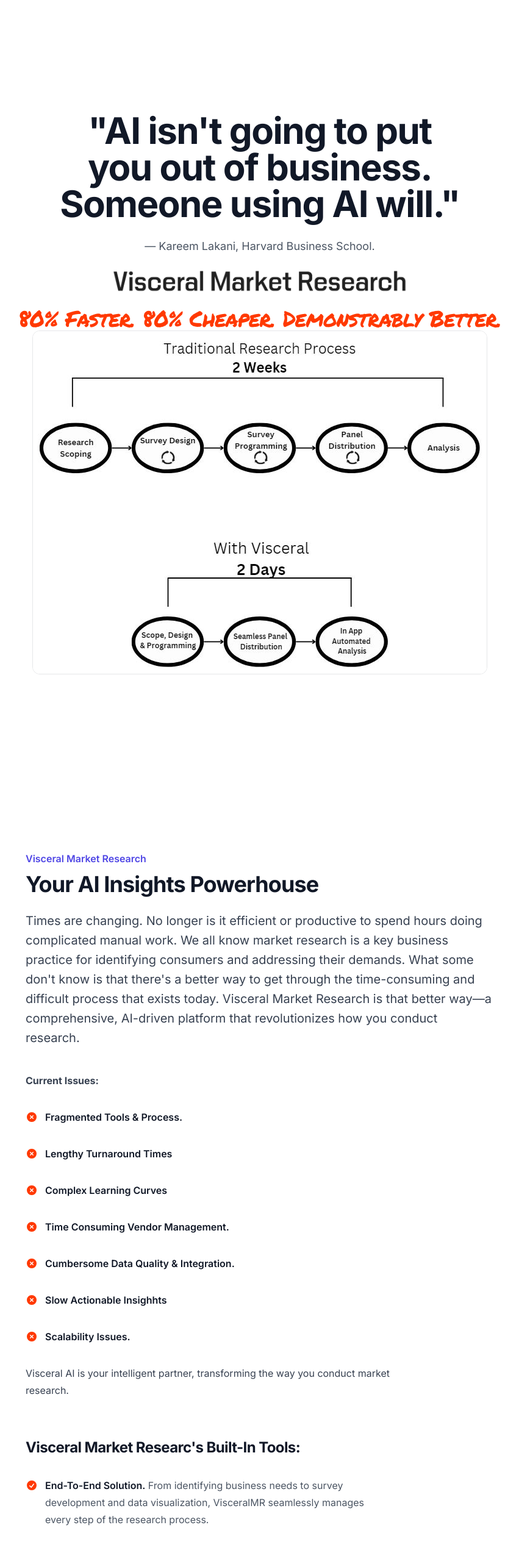
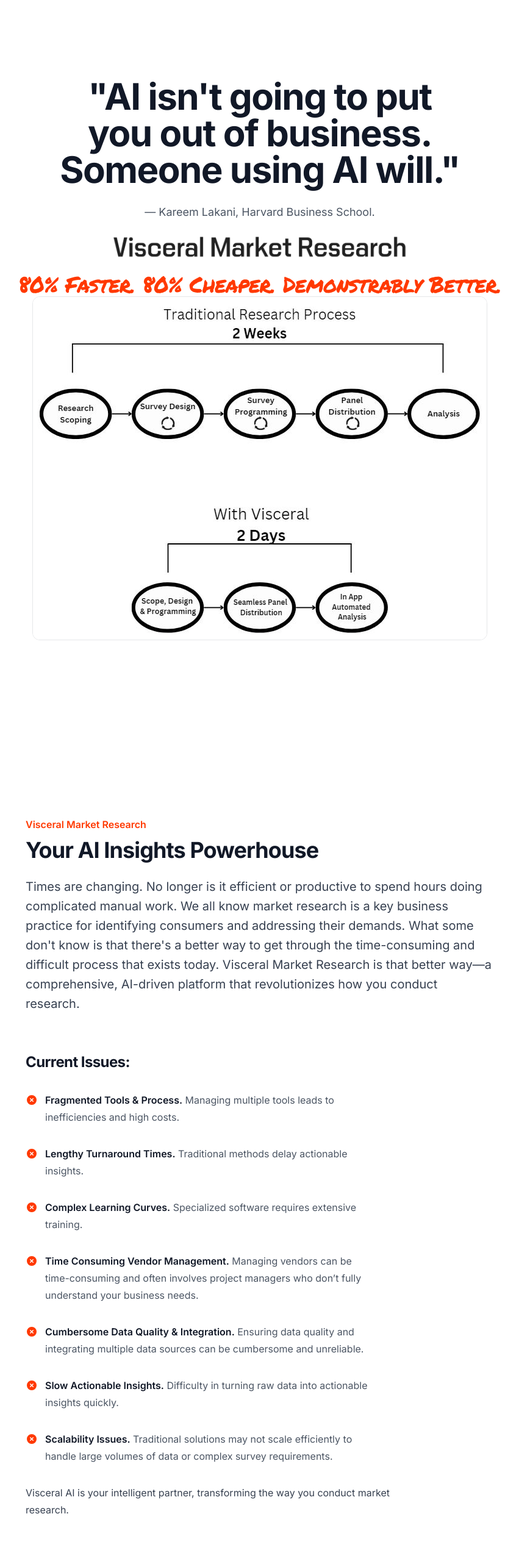
Before and after one commit to neeld3/VisceralMKT, a Next.js app: page / in a window 1280 px wide. Shown: the top 2542 px of the page at 61% size, without its empty margins (214-1065 px from the left). Built offline with nearby package versions, Linux system fonts and the light colour scheme.

Commit message:
Update page.tsx

```diff
--- a/src/app/page.tsx
+++ b/src/app/page.tsx
@@ -32,10 +32,8 @@ export default function Home() {
       </Head>
 
       <main className="">
-        <div className="bg-white">
-          <div className="relative isolate pt-14">
 
-            <div className="py-24 sm:py-32 lg:pb-40">
+        <div className="bg-white relative isolate pt-14 py-24 sm:py-32 lg:pb-40">
           <div className="mx-auto max-w-7xl px-6 lg:px-8">
             <div className="mx-auto max-w-2xl text-center">
               <h1 className="text-4xl font-bold tracking-tight text-gray-900 sm:text-6xl">
@@ -73,12 +71,11 @@ export default function Home() {
             </div>
           </div>
         </div>
-          </div>
-        </div>
+
 
         <div className="bg-white px-6 py-32 lg:px-8">
           <div className="mx-auto max-w-3xl text-base leading-7 text-gray-700">
-            <p className="text-base font-semibold leading-7 text-indigo-600">Visceral Market Research</p>
+            <p className="text-base font-semibold leading-7 text-custom-color">Visceral Market Research</p>
             <h1 className="mt-2 text-3xl font-bold tracking-tight text-gray-900 sm:text-4xl">Your AI Insights Powerhouse</h1>
             <p className="mt-6 text-xl leading-8">
               Times are changing. No longer is it efficient or productive to spend hours doing complicated manual work. We all know market research is a key business practice for
@@ -86,50 +83,48 @@ export default function Home() {
               that exists today. Visceral Market Research is that better way—a comprehensive, AI-driven platform that revolutionizes how you conduct research.
             </p>
             <div className="mt-10 max-w-2xl">
-              <p>
-                <strong>Current Issues:</strong>
-              </p>
+              <h2 className="mt-16 text-2xl font-bold tracking-tight text-gray-900">Current Issues:</h2>
               <ul role="list" className="mt-8 max-w-xl space-y-8 text-gray-600">
                 <li className="flex gap-x-3">
                   <XCircleIcon className="mt-1 h-5 w-5 flex-none text-custom-color" aria-hidden="true" />
                   <span>
-                    <strong className="font-semibold text-gray-900">Fragmented Tools & Process.</strong>
+                    <strong className="font-semibold text-gray-900">Fragmented Tools & Process.</strong> Managing multiple tools leads to inefficiencies and high costs.
                   </span>
                 </li>
                 <li className="flex gap-x-3">
                   <XCircleIcon className="mt-1 h-5 w-5 flex-none text-custom-color" aria-hidden="true" />
                   <span>
-                    <strong className="font-semibold text-gray-900">Lengthy Turnaround Times</strong>
+                    <strong className="font-semibold text-gray-900">Lengthy Turnaround Times.</strong> Traditional methods delay actionable insights.
                   </span>
                 </li>
                 <li className="flex gap-x-3">
                   <XCircleIcon className="mt-1 h-5 w-5 flex-none text-custom-color" aria-hidden="true" />
                   <span>
-                    <strong className="font-semibold text-gray-900">Complex Learning Curves</strong>
+                    <strong className="font-semibold text-gray-900">Complex Learning Curves.</strong> Specialized software requires extensive training.
                   </span>
                 </li>
                 <li className="flex gap-x-3">
                   <XCircleIcon className="mt-1 h-5 w-5 flex-none text-custom-color" aria-hidden="true" />
                   <span>
-                    <strong className="font-semibold text-gray-900">Time Consuming Vendor Management.</strong>
+                    <strong className="font-semibold text-gray-900">Time Consuming Vendor Management.</strong> Managing vendors can be time-consuming and often involves project managers who don’t fully understand your business needs.
                   </span>
                 </li>
                 <li className="flex gap-x-3">
                   <XCircleIcon className="mt-1 h-5 w-5 flex-none text-custom-color" aria-hidden="true" />
                   <span>
-                    <strong className="font-semibold text-gray-900">Cumbersome Data Quality & Integration.</strong>
+                    <strong className="font-semibold text-gray-900">Cumbersome Data Quality & Integration.</strong> Ensuring data quality and integrating multiple data sources can be cumbersome and unreliable.
                   </span>
                 </li>
                 <li className="flex gap-x-3">
                   <XCircleIcon className="mt-1 h-5 w-5 flex-none text-custom-color" aria-hidden="true" />
                   <span>
-                    <strong className="font-semibold text-gray-900">Slow Actionable Insighhts</strong>
+                    <strong className="font-semibold text-gray-900">Slow Actionable Insights.</strong> Difficulty in turning raw data into actionable insights quickly.
                   </span>
                 </li>
                 <li className="flex gap-x-3">
                   <XCircleIcon className="mt-1 h-5 w-5 flex-none text-custom-color" aria-hidden="true" />
                   <span>
-                    <strong className="font-semibold text-gray-900">Scalability Issues.</strong>
+                    <strong className="font-semibold text-gray-900">Scalability Issues.</strong> Traditional solutions may not scale efficiently to handle large volumes of data or complex survey requirements.
                   </span>
                 </li>
               </ul>
```
Lines whose indentation alone changed are shown as unchanged.
